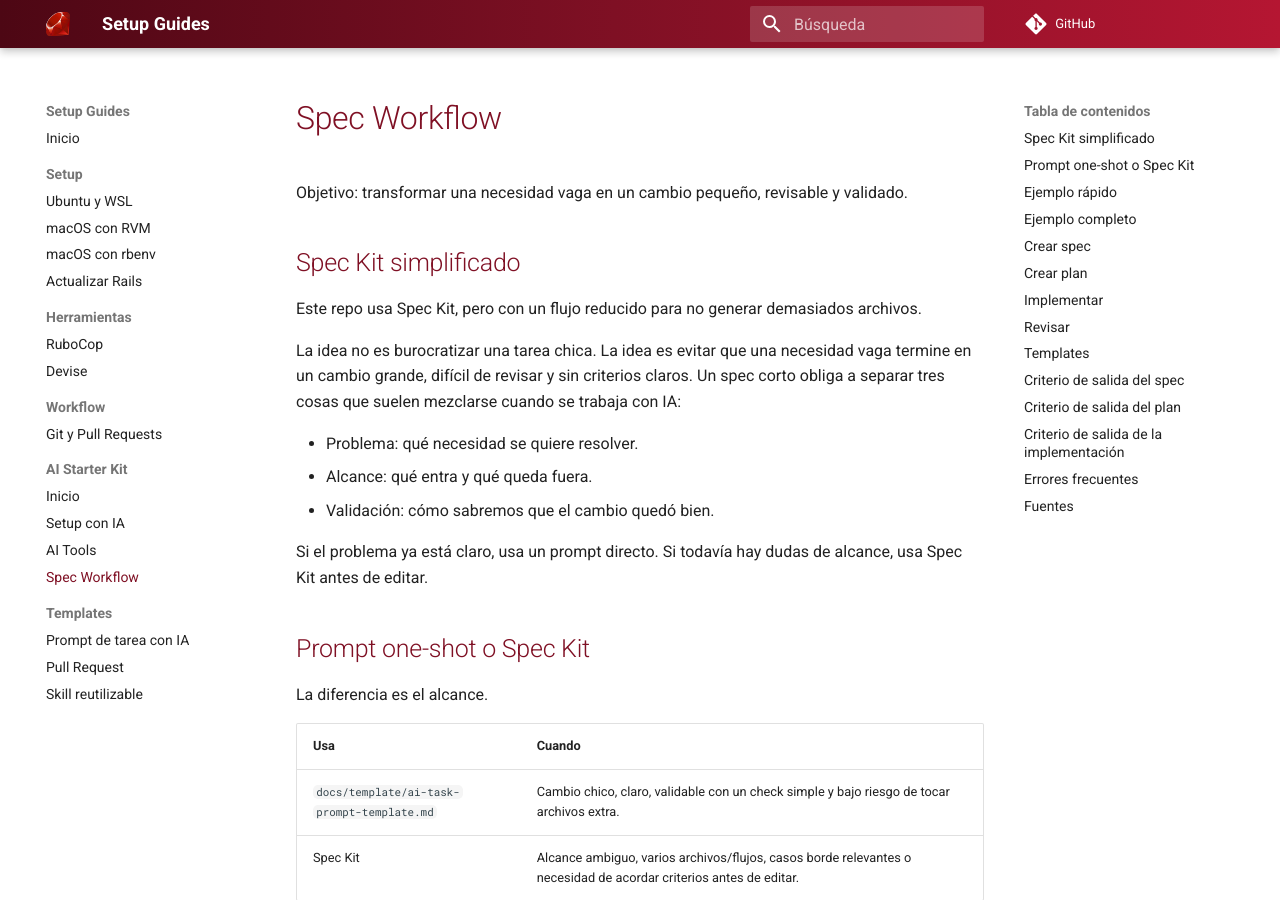
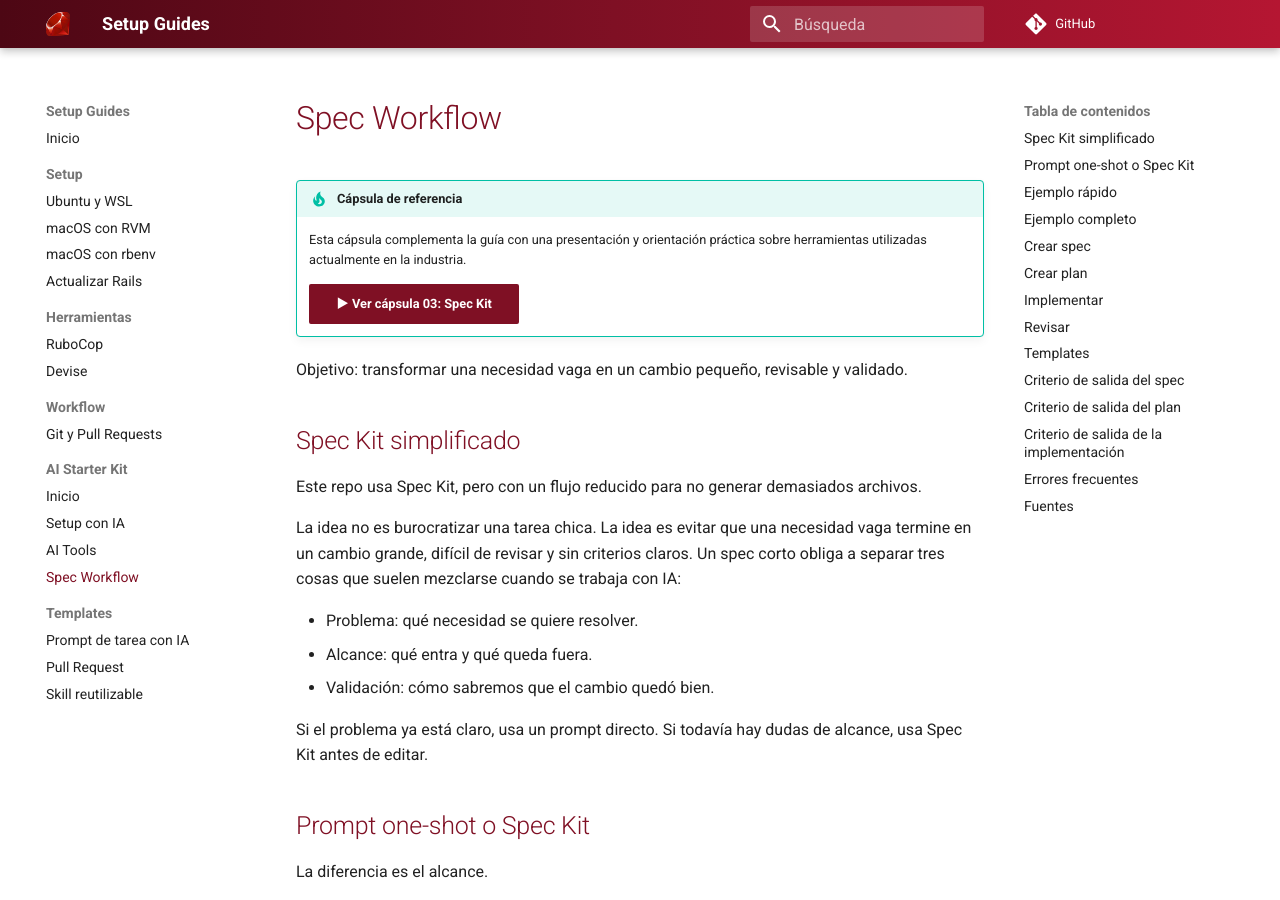
Before and after one commit to IIC2143/Setup-Guides, an MkDocs documentation site: the page built from docs/guides/ai-starter-kit/spec-workflow.md, in a window 1280 px wide and 900 px high. Built offline with MkDocs 1.6.1 and Material for MkDocs 9.7.7, drawn with Linux system fonts in a browser that asks for light colours; comment, search, counter and statistics services are not loaded.

Commit message:
docs: agrega cápsulas al AI Starter Kit

```diff
--- a/docs/guides/ai-starter-kit/spec-workflow.md
+++ b/docs/guides/ai-starter-kit/spec-workflow.md
@@ -1,4 +1,9 @@
 # Spec Workflow
+
+!!! tip "Cápsula de referencia"
+    Esta cápsula complementa la guía con una presentación y orientación práctica sobre herramientas utilizadas actualmente en la industria.
+
+    <a class="md-button md-button--primary" href="https://youtu.be/gEif-eL134A">▶ Ver cápsula 03: Spec Kit</a>
 
 Objetivo: transformar una necesidad vaga en un cambio pequeño, revisable y validado.
 
```
Also changed, not shown: docs/guides/ai-starter-kit/ai-tools.md (+5 -0 lines), docs/guides/ai-starter-kit/setup.md (+5 -0 lines).
